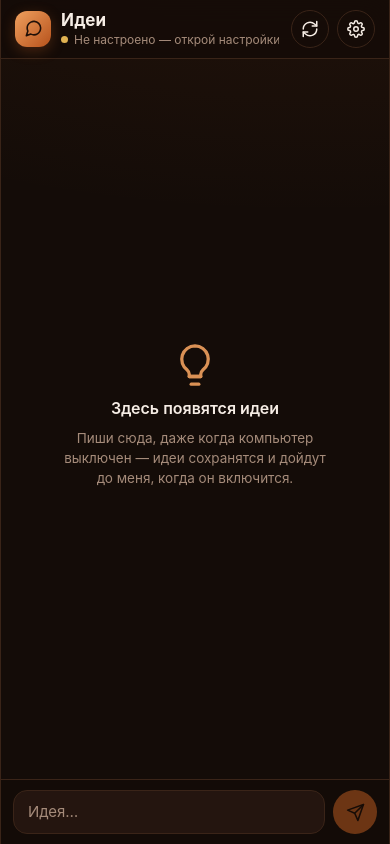
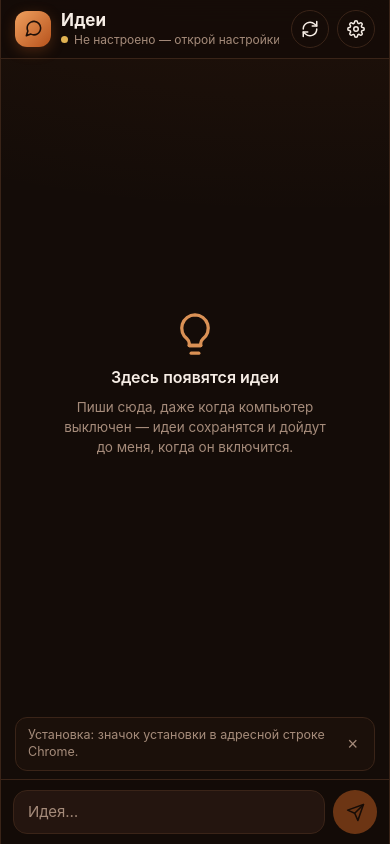
Before and after one commit to socdevvv/ideas-app, a plain HTML site: page index.html in a window 390 px wide. Drawn offline with Linux system fonts and the light colour scheme.

Commit message:
Show platform-specific install instructions when no native prompt

```diff
--- a/app.js
+++ b/app.js
@@ -23,7 +23,9 @@ const els = {
   sheetMsg: $("#sheetMsg"),
   toast: $("#toast"),
   install: $("#install"),
+  installText: $("#installText"),
   btnInstall: $("#btnInstall"),
+  btnInstallClose: $("#btnInstallClose"),
 };
 
 let cfg = loadCfg();
@@ -381,10 +383,40 @@ document.addEventListener("visibilitychange", () => {
   if (document.visibilityState === "visible" && cfg.token) sync();
 });
 
+function isStandalone() {
+  return window.matchMedia("(display-mode: standalone)").matches || window.navigator.standalone === true;
+}
+
+function showInstallHint() {
+  if (isStandalone() || localStorage.getItem("ideas.installDismissed") === "1") return;
+  const ua = navigator.userAgent;
+  const inApp = /\bwv\b\)/.test(ua) || /Telegram|Instagram|FBAN|FBAV/i.test(ua);
+  const isIOS = /iPad|iPhone|iPod/.test(ua) || (navigator.platform === "MacIntel" && navigator.maxTouchPoints > 1);
+  const isAndroid = /Android/i.test(ua);
+  els.install.classList.remove("hidden");
+  els.btnInstall.classList.toggle("hidden", !deferredPrompt);
+  if (deferredPrompt) {
+    els.installText.textContent = "Установить приложение на телефон?";
+  } else if (inApp) {
+    els.installText.textContent = "Открой ссылку в браузере (меню → «Открыть в браузере»), затем установи приложение.";
+  } else if (isIOS) {
+    els.installText.textContent = "Установка на iPhone: «Поделиться» → «На экран „Домой“».";
+  } else if (isAndroid) {
+    els.installText.textContent = "Установка: меню Chrome (⋮) → «Установить приложение» (или «Добавить на главный экран»).";
+  } else {
+    els.installText.textContent = "Установка: значок установки в адресной строке Chrome.";
+  }
+}
+
 window.addEventListener("beforeinstallprompt", (e) => {
   e.preventDefault();
   deferredPrompt = e;
-  els.install.classList.remove("hidden");
+  showInstallHint();
+});
+
+window.addEventListener("appinstalled", () => {
+  deferredPrompt = null;
+  els.install.classList.add("hidden");
 });
 
 els.btnInstall.addEventListener("click", async () => {
@@ -394,6 +426,13 @@ els.btnInstall.addEventListener("click", async () => {
   deferredPrompt = null;
   els.install.classList.add("hidden");
 });
+
+els.btnInstallClose.addEventListener("click", () => {
+  els.install.classList.add("hidden");
+  localStorage.setItem("ideas.installDismissed", "1");
+});
+
+setTimeout(showInstallHint, 1200);
 
 if ("serviceWorker" in navigator) {
   window.addEventListener("load", () => {
--- a/index.html
+++ b/index.html
@@ -38,7 +38,9 @@
   <main id="chat" class="chat" aria-live="polite"></main>
 
   <div id="install" class="install hidden">
-    <button id="btnInstall" type="button">Установить приложение</button>
+    <span id="installText" class="install-text"></span>
+    <button id="btnInstall" class="hidden" type="button">Установить</button>
+    <button id="btnInstallClose" class="install-close" type="button" aria-label="Скрыть">×</button>
   </div>
 
   <footer class="composer">
--- a/styles.css
+++ b/styles.css
@@ -221,17 +221,45 @@ h1 {
 .empty h2 { margin: 0; font-size: 16px; color: var(--text); font-weight: 600; }
 .empty p { margin: 0; font-size: 13.5px; line-height: 1.5; }
 
-.install { padding: 0 14px 8px; display: flex; justify-content: center; }
+.install {
+  margin: 0 14px 8px;
+  display: flex;
+  align-items: center;
+  gap: 10px;
+  padding: 9px 12px;
+  border: 1px solid var(--line);
+  border-radius: 12px;
+  background: var(--surface-2);
+}
+
+.install-text {
+  flex: 1;
+  font-size: 12.5px;
+  line-height: 1.35;
+  color: var(--muted);
+}
 
 #btnInstall {
+  flex: none;
   border: 0;
   border-radius: 999px;
-  padding: 9px 16px;
+  padding: 8px 14px;
   background: var(--accent-soft);
   color: #1d0f07;
   font: inherit;
-  font-size: 13px;
+  font-size: 12.5px;
   font-weight: 600;
+  cursor: pointer;
+}
+
+.install-close {
+  flex: none;
+  border: 0;
+  background: transparent;
+  color: var(--muted);
+  font-size: 18px;
+  line-height: 1;
+  padding: 2px 4px;
   cursor: pointer;
 }
 
--- a/sw.js
+++ b/sw.js
@@ -1,4 +1,4 @@
-const CACHE = "ideas-v3";
+const CACHE = "ideas-v4";
 const ASSETS = [
   "./",
   "./index.html",
```
